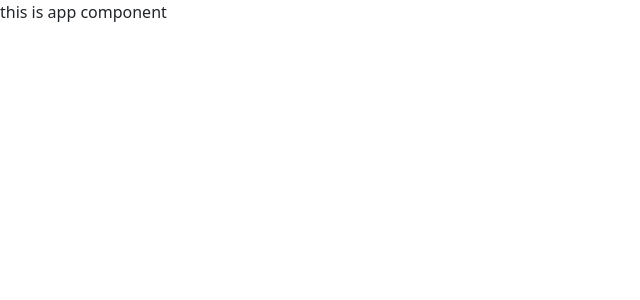
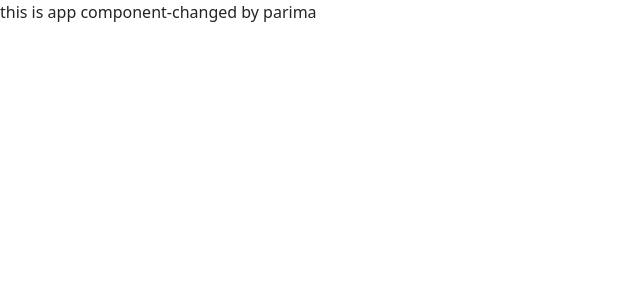
Before and after one commit to ParimalaDasari/NG8SurveyPanel, an Angular app: page / in a window 1280 px wide. Shown: the top 300 px of the page, without its empty margins (0-640 px from the left). Built offline with nearby package versions, Linux system fonts and the light colour scheme.

Commit message:
My first changes to code

```diff
--- a/src/app/app.component.html
+++ b/src/app/app.component.html
@@ -1,2 +1,2 @@
 <router-outlet></router-outlet>
-this is app component
+this is app component-changed by parima
--- a/src/app/app.component.ts
+++ b/src/app/app.component.ts
@@ -7,4 +7,5 @@ import { ChangeDetectionStrategy, Component } from '@angular/core';
 })
 export class AppComponent {
   title = 'NG8SurveyPanel';
+//test
 }
```
